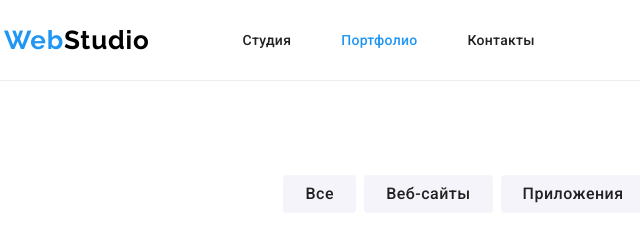
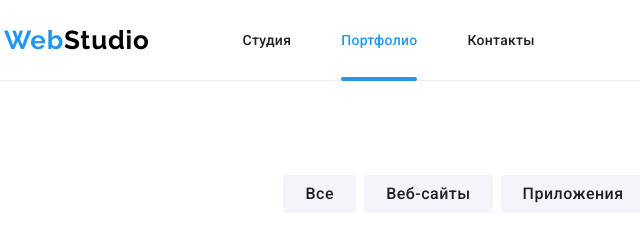
Before and after one commit to alla-andronova/goit-markup-hw-05, a plain HTML site: page portfolio.html in a window 1280 px wide. Shown: the top 240 px of the page, 51-691 px from the left. Drawn offline with nearby package versions, Linux system fonts and the light colour scheme.

Commit message:
добавляет css переходы и псевдоэлемент в header

```diff
--- a/css/styles.css
+++ b/css/styles.css
@@ -11,6 +11,8 @@
   --accent-bg-button: #f5f4fa;
   --footer-text-accent: rgba(255, 255, 255, 0.6);
   --primary-icon-fill: #afb1b8;
+  --timing-function: cubic-bezier(0.4, 0, 0.2, 1);
+  --timing-duration: 250ms;
 }
 
 body {
@@ -149,6 +151,8 @@ img {
 }
 
 .header-nav-link {
+  position: relative;
+
   display: block;
   padding-top: 32px;
   padding-bottom: 32px;
@@ -164,6 +168,30 @@ img {
 .header-nav-link:hover,
 .header-nav-link:focus {
   color: var(--accent-color);
+}
+
+.current::after {
+  position: absolute;
+  left: 0;
+  bottom: -1px;
+
+  content: '';
+
+  background-color: var(--accent-color);
+
+  display: block;
+  width: 100%;
+  height: 4px;
+  border-radius: 2px;
+}
+
+/* общие css переходы для всех классов в header у которых есть ховер и фокус  */
+.header-nav-link,
+.header-address,
+.header-icon {
+  transition-property: color fill;
+  transition-duration: var(--timing-duration);
+  transition-timing-function: var(--timing-function);
 }
 
 .header-address {
```
